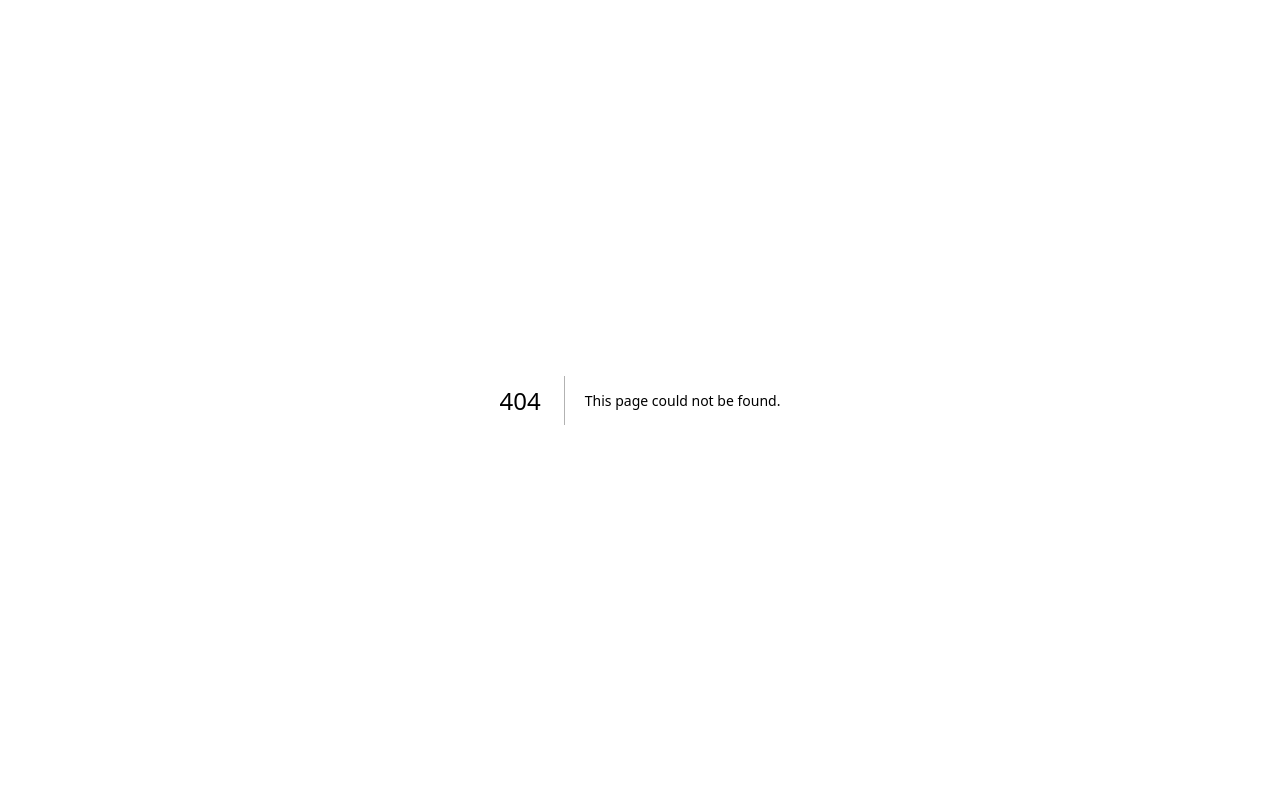
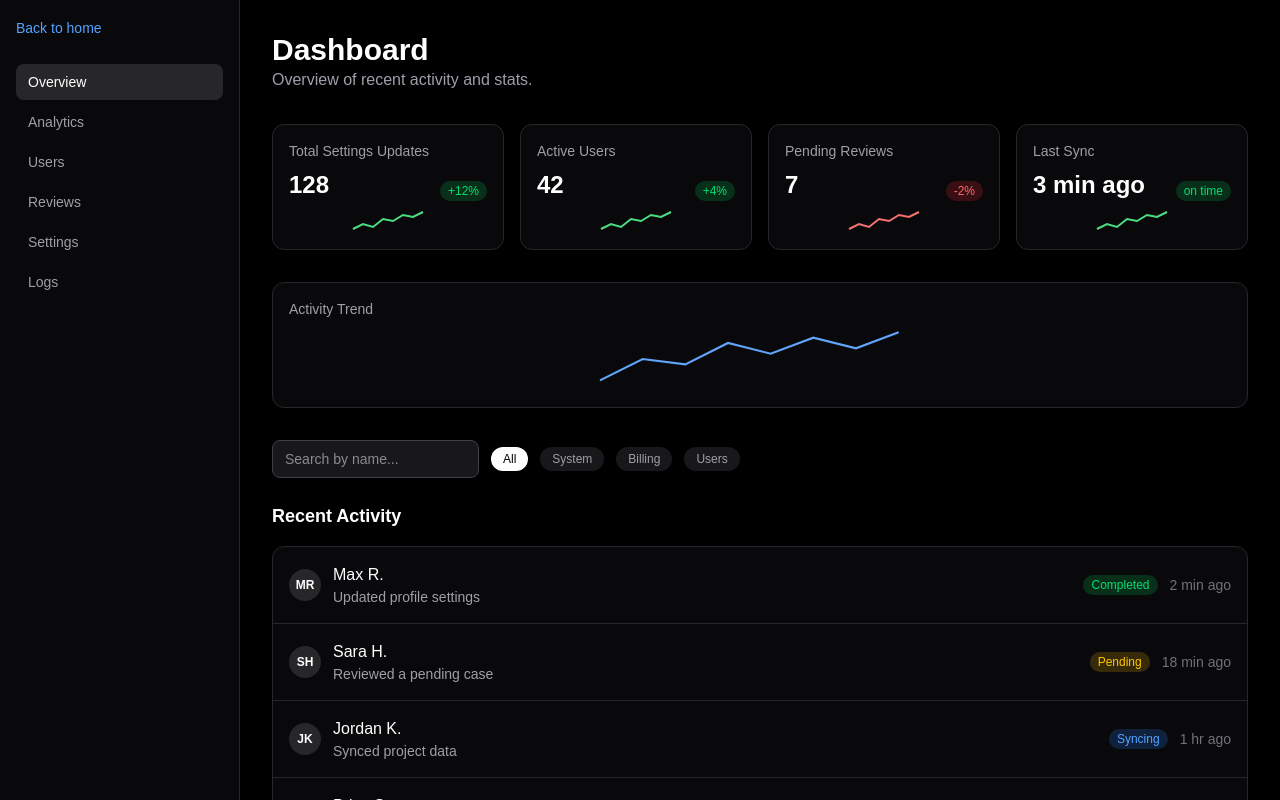
Before and after one commit to haidersara/flyrank-frontend-capstone, a Next.js app: page /dashboard in a window 1280 px wide. Before the commit this address had no page. Shown: the top 800 px of the page. Built offline with nearby package versions, Linux system fonts and the light colour scheme.

Commit message:
feat: add dashboard page with sidebar, stat cards, activity feed

```diff
--- /dev/null
+++ b/app/dashboard/page.tsx
@@ -0,0 +1,170 @@
+"use client";
+
+import { useState } from "react";
+
+const navItems = ["Overview", "Analytics", "Users", "Reviews", "Settings", "Logs"];
+
+const stats = [
+  { label: "Total Settings Updates", value: "128", trend: "+12%", up: true },
+  { label: "Active Users", value: "42", trend: "+4%", up: true },
+  { label: "Pending Reviews", value: "7", trend: "-2%", up: false },
+  { label: "Last Sync", value: "3 min ago", trend: "on time", up: true },
+];
+
+const filters = ["All", "System", "Billing", "Users"];
+
+const activity = [
+  { name: "Max R.", action: "Updated profile settings", time: "2 min ago", status: "Completed" },
+  { name: "Sara H.", action: "Reviewed a pending case", time: "18 min ago", status: "Pending" },
+  { name: "Jordan K.", action: "Synced project data", time: "1 hr ago", status: "Syncing" },
+  { name: "Priya S.", action: "Updated billing email", time: "3 hrs ago", status: "Completed" },
+  { name: "Sam T.", action: "Approved a milestone", time: "5 hrs ago", status: "Completed" },
+];
+
+const statusColors: Record<string, string> = {
+  Completed: "bg-green-500/20 text-green-400",
+  Pending: "bg-yellow-500/20 text-yellow-400",
+  Syncing: "bg-blue-500/20 text-blue-400",
+};
+
+const sparkPoints = "0,20 10,15 20,18 30,10 40,12 50,6 60,8 70,3";
+
+function initials(name: string) {
+  return name
+    .split(" ")
+    .map((n) => n[0])
+    .join("");
+}
+
+export default function DashboardPage() {
+  const [activeFilter, setActiveFilter] = useState("All");
+  const [search, setSearch] = useState("");
+
+  const filteredActivity = activity.filter((item) =>
+    item.name.toLowerCase().includes(search.toLowerCase())
+  );
+
+  return (
+    <div className="flex min-h-screen bg-black text-white">
+      <aside className="w-60 shrink-0 border-r border-zinc-800 bg-zinc-950 p-4">
+        <a href="/" className="text-sm text-blue-400 hover:underline">
+          Back to home
+        </a>
+        <nav className="mt-6 flex flex-col gap-1">
+          {navItems.map((item, i) => (
+            <button
+              key={item}
+              className={
+                "rounded-lg px-3 py-2 text-left text-sm " +
+                (i === 0
+                  ? "bg-zinc-800 text-white"
+                  : "text-zinc-400 hover:bg-zinc-900 hover:text-white")
+              }
+            >
+              {item}
+            </button>
+          ))}
+        </nav>
+      </aside>
+
+      <main className="flex-1 overflow-y-auto p-8">
+        <h1 className="text-3xl font-bold">Dashboard</h1>
+        <p className="text-zinc-400">Overview of recent activity and stats.</p>
+
+        <div className="mt-8 grid grid-cols-2 gap-4 sm:grid-cols-4">
+          {stats.map((stat) => (
+            <div
+              key={stat.label}
+              className="rounded-xl border border-zinc-800 bg-zinc-950 p-4 transition hover:border-zinc-600"
+            >
+              <p className="text-sm text-zinc-400">{stat.label}</p>
+              <div className="mt-2 flex items-end justify-between">
+                <p className="text-2xl font-semibold">{stat.value}</p>
+                <span
+                  className={
+                    "rounded-full px-2 py-0.5 text-xs " +
+                    (stat.up ? "bg-green-500/20 text-green-400" : "bg-red-500/20 text-red-400")
+                  }
+                >
+                  {stat.trend}
+                </span>
+              </div>
+              <svg viewBox="0 0 70 24" className="mt-2 h-6 w-full">
+                <polyline
+                  points={sparkPoints}
+                  fill="none"
+                  stroke={stat.up ? "#4ade80" : "#f87171"}
+                  strokeWidth="2"
+                />
+              </svg>
+            </div>
+          ))}
+        </div>
+
+        <div className="mt-8 rounded-xl border border-zinc-800 bg-zinc-950 p-4">
+          <h2 className="text-sm text-zinc-400">Activity Trend</h2>
+          <svg viewBox="0 0 300 60" className="mt-2 h-16 w-full">
+            <polyline
+              points="0,50 40,30 80,35 120,15 160,25 200,10 240,20 280,5"
+              fill="none"
+              stroke="#60a5fa"
+              strokeWidth="2"
+            />
+          </svg>
+        </div>
+
+        <div className="mt-8 flex flex-wrap items-center gap-3">
+          <input
+            type="text"
+            placeholder="Search by name..."
+            value={search}
+            onChange={(e) => setSearch(e.target.value)}
+            className="rounded-lg border border-zinc-700 bg-zinc-900 px-3 py-2 text-sm outline-none focus:border-zinc-500"
+          />
+          {filters.map((f) => (
+            <button
+              key={f}
+              onClick={() => setActiveFilter(f)}
+              className={
+                "rounded-full px-3 py-1 text-xs " +
+                (activeFilter === f
+                  ? "bg-white text-black"
+                  : "bg-zinc-900 text-zinc-400 hover:text-white")
+              }
+            >
+              {f}
+            </button>
+          ))}
+        </div>
+
+        <div className="mt-6">
+          <h2 className="text-lg font-semibold">Recent Activity</h2>
+          <div className="mt-4 divide-y divide-zinc-800 rounded-xl border border-zinc-800 bg-zinc-950">
+            {filteredActivity.map((item) => (
+              <div
+                key={item.name + "-" + item.time}
+                className="flex items-center justify-between p-4"
+              >
+                <div className="flex items-center gap-3">
+                  <div className="flex h-8 w-8 items-center justify-center rounded-full bg-zinc-800 text-xs font-semibold">
+                    {initials(item.name)}
+                  </div>
+                  <div>
+                    <p className="font-medium">{item.name}</p>
+                    <p className="text-sm text-zinc-400">{item.action}</p>
+                  </div>
+                </div>
+                <div className="flex items-center gap-3">
+                  <span className={"rounded-full px-2 py-0.5 text-xs " + statusColors[item.status]}>
+                    {item.status}
+                  </span>
+                  <span className="text-sm text-zinc-500">{item.time}</span>
+                </div>
+              </div>
+            ))}
+          </div>
+        </div>
+      </main>
+    </div>
+  );
+}
```
